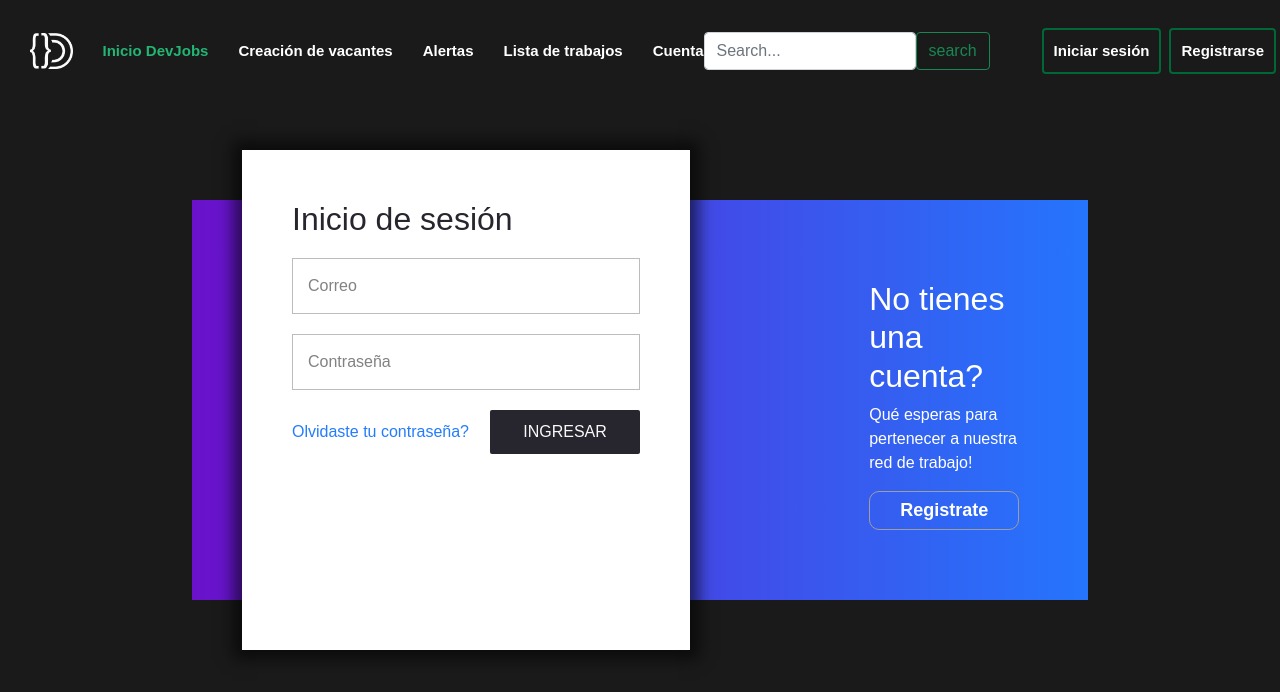
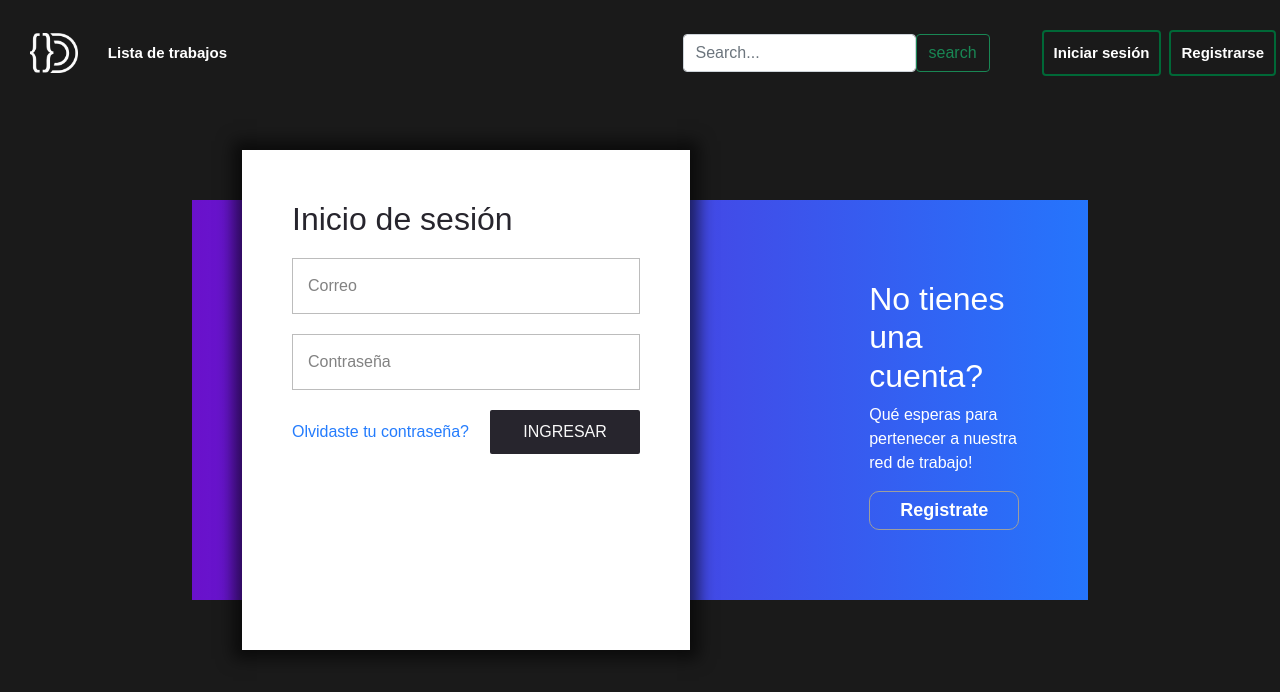
Before and after one commit to Developer-Systems/devjobs_master, a Vue app in the folder client/: page /autentication in a window 1280 px wide. Shown: the top 692 px of the page. Built offline with nearby package versions, Linux system fonts and the light colour scheme.

Commit message:
Se agrega la navegabilidad inicial entre vistas y se ajustan algunos valores de texto de componentes

```diff
--- a/client/public/index.html
+++ b/client/public/index.html
@@ -4,7 +4,7 @@
     <meta charset="utf-8">
     <meta http-equiv="X-UA-Compatible" content="IE=edge">
     <meta name="viewport" content="width=device-width,initial-scale=1.0">
-    <title>%= htmlWebpackPlugin.options.title %></title>
+    <title>DevJobs</title>
   </head>
   <body>
     <noscript>
--- a/client/src/components/JobsList.vue
+++ b/client/src/components/JobsList.vue
@@ -18,7 +18,7 @@
             success. Learn more about Splunk careers and how you can become a
             part of our journey!
           </p>
-          <a href="#" class="btn btn-dark">View Offer</a>
+          <a href="#" class="btn btn-dark">Apply</a>
         </div>
       </div>
       <br />
@@ -36,7 +36,7 @@
             success. Learn more about Splunk careers and how you can become a
             part of our journey!
           </p>
-          <a href="#" class="btn btn-dark">View Offer</a>
+          <a href="#" class="btn btn-dark">Apply</a>
         </div>
       </div>
       <br />
@@ -54,7 +54,7 @@
             success. Learn more about Splunk careers and how you can become a
             part of our journey!
           </p>
-          <a href="#" class="btn btn-dark">View Offer</a>
+          <a href="#" class="btn btn-dark">Apply</a>
         </div>
       </div>
       <br />
@@ -72,7 +72,7 @@
             success. Learn more about Splunk careers and how you can become a
             part of our journey!
           </p>
-          <a href="#" class="btn btn-dark">View Offer</a>
+          <a href="#" class="btn btn-dark">Apply</a>
         </div>
       </div>
       <br />
@@ -90,7 +90,7 @@
             success. Learn more about Splunk careers and how you can become a
             part of our journey!
           </p>
-          <a href="#" class="btn btn-dark">View Offer</a>
+          <a href="#" class="btn btn-dark">Apply</a>
         </div>
       </div>
     </div>
--- a/client/src/components/layouts/AuteHome.vue
+++ b/client/src/components/layouts/AuteHome.vue
@@ -5,24 +5,17 @@
       class="d-flex justify-content-between navbar navbar-expand-lg navbar order-last order-lg-0"
     >
       <h1 class="logo me-lg-0 ">
-        <a href="index.html"
-          ><img
+       <router-link to="/" exact-path class="nav-link scrollto"><img
             src="../../assets/images/logo/logo_header_blanco.png"
             alt=""
             class="img-fluid"
-        /></a>
+        /></router-link>
       </h1>
 
       <ul>
         <li>
-          <a class="nav-link scrollto active" href="#DevJobs">Inicio DevJobs</a>
+          <router-link to="/jobs-list" exact-path class="nav-link scrollto">Lista de trabajos</router-link>
         </li>
-        <li><a class="nav-link scrollto" href="#vacancy"> Creación de vacantes</a></li>
-        <li><a class="nav-link scrollto" href="#alert">Alertas</a></li>
-        <li>
-          <a class="nav-link scrollto" href="#JobsList">Lista de trabajos</a>
-        </li>
-        <li><a class="nav-link scrollto" href="#Cuenta">Cuenta</a></li>
       </ul>
       <i class="bi bi-list mobile-nav-toggle"></i>
       <form class="d-flex me-lg-5 ms-auto">
@@ -36,8 +29,8 @@
         <button type="button" class="btn btn-outline-success">search</button>
       </form>
       <div class="d-flex">
-        <a class="get-started-btn scrollto m-1 center ap-1 ">Iniciar sesión</a>
-        <a class="get-started-btn scrollto m-1 center ap-1 ">Registrarse</a>
+        <router-link to="/autentication" exact-path  class="get-started-btn scrollto m-1 center ap-1">Iniciar sesión</router-link>
+        <router-link to="/autentication" exact-path class="get-started-btn scrollto m-1 center ap-1">Registrarse</router-link>
       </div>
     </nav>
   </header>
--- a/client/src/components/layouts/Default.vue
+++ b/client/src/components/layouts/Default.vue
@@ -5,24 +5,21 @@
       class="d-flex justify-content-between navbar navbar-expand-lg navbar order-last order-lg-0"
     >
       <h1 class="logo me-lg-0 ">
-        <a href="index.html"
-          ><img
+        <router-link to="/jobs-list" exact-path class="nav-link scrollto"><img
             src="../../assets/images/logo/logo_header_blanco.png"
             alt=""
             class="img-fluid"
-        /></a>
+        /></router-link>
       </h1>
 
       <ul>
+        <li><router-link to="/jobs-list" exact-path class="nav-link scrollto router-link-exact-path-active">Inicio DevJobs</router-link></li>
+        <li><router-link to="/vacancy" exact-path class="nav-link scrollto">Creación de vacantes</router-link></li>
+        <li><router-link to="/alert" exact-path class="nav-link scrollto">Alertas</router-link></li>
         <li>
-          <a class="nav-link scrollto active" href="#DevJobs">Inicio DevJobs</a>
+          <router-link to="/jobs-list" exact-path class="nav-link scrollto router-link-exact-path-active">Lista de trabajos</router-link>
         </li>
-        <li><a class="nav-link scrollto" href="#vacancy">Creación de vacantes</a></li>
-        <li><a class="nav-link scrollto" href="#alert">Alertas</a></li>
-        <li>
-          <a class="nav-link scrollto" href="#JobsList">Lista de trabajos</a>
-        </li>
-        <li><a class="nav-link scrollto" href="#Cuenta">Cuenta</a></li>
+        <li><router-link to="/update-user" exact-path class="nav-link scrollto router-link-exact-path-active">Cuenta</router-link></li>
       </ul>
       <i class="bi bi-list mobile-nav-toggle"></i>
       <form class="col-6 col-lg-auto mb-2 mb-lg-0 me-lg-5 ms-auto ">
```
